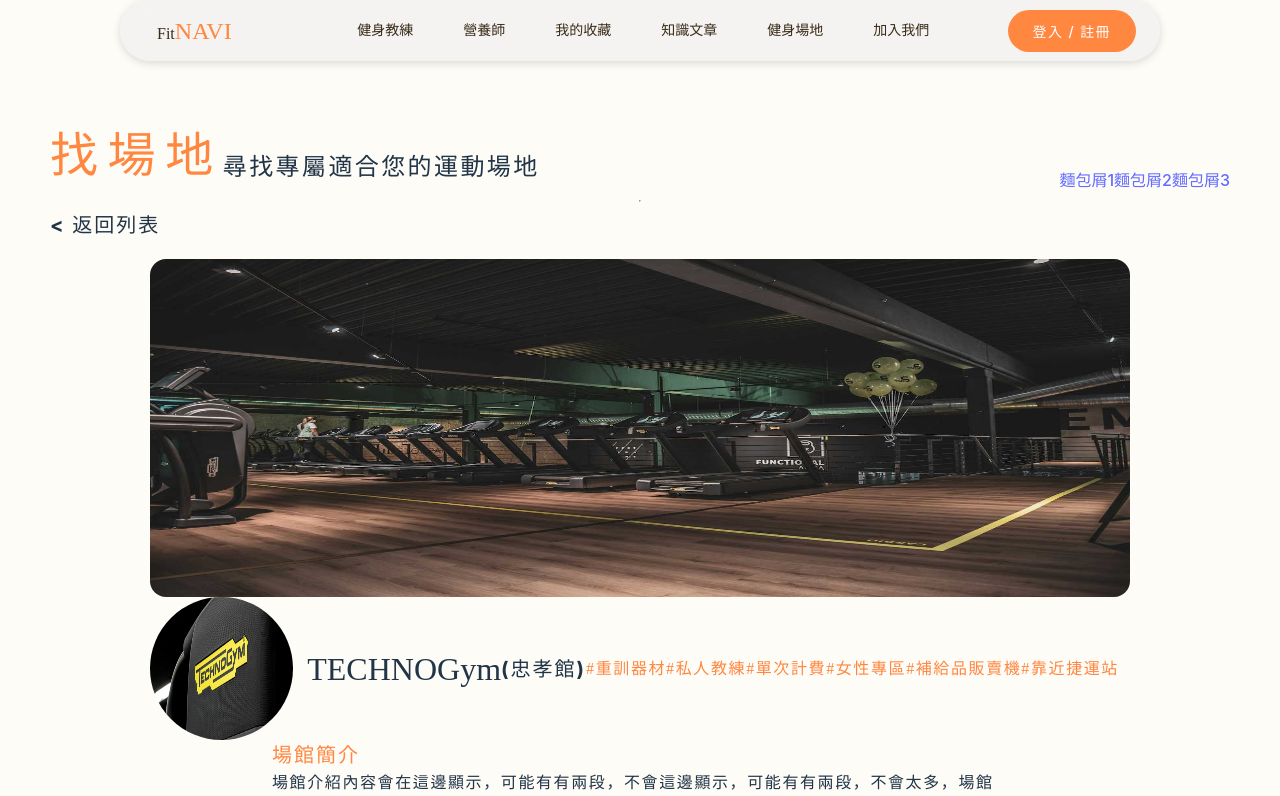
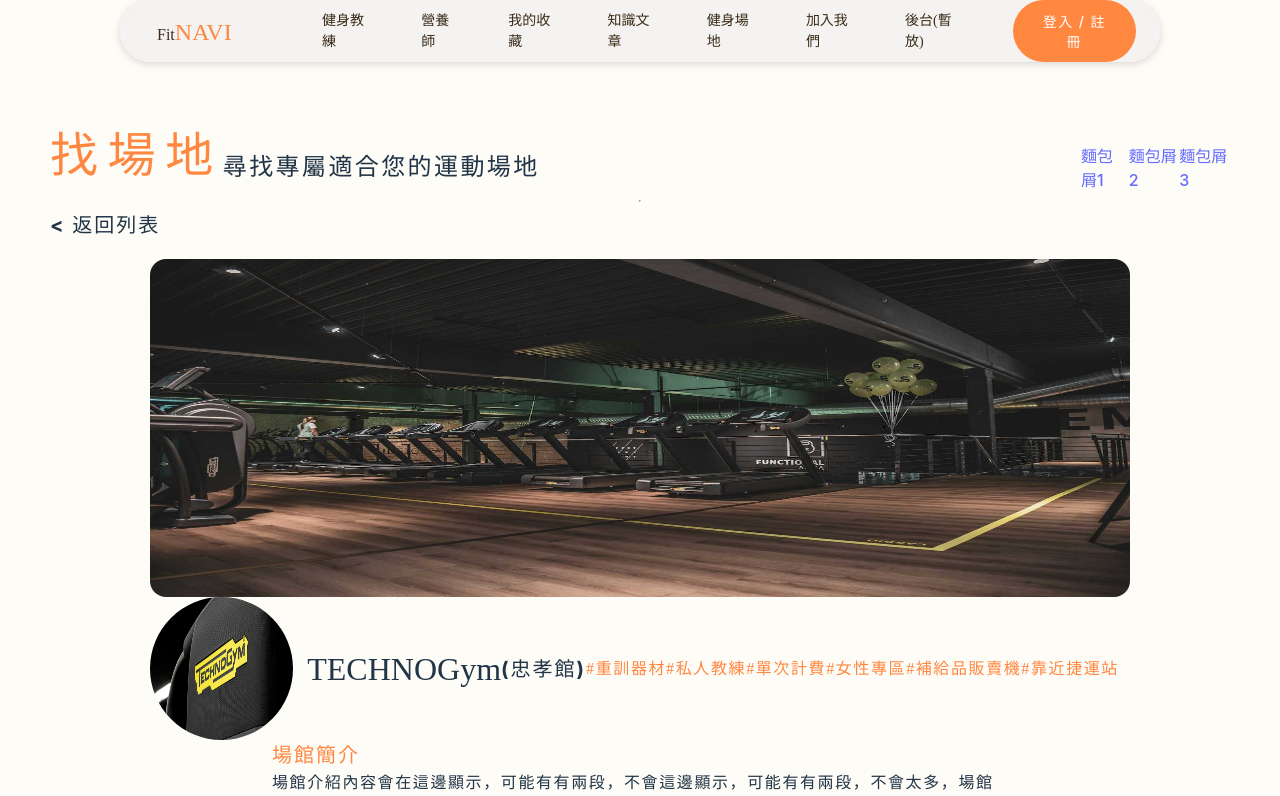
Before and after one commit to jodi0813/fitnaviTeam, a React (Vite) app: page /center in a window 1280 px wide. Shown: the top 796 px of the page. Built offline with nearby package versions, Linux system fonts and the light colour scheme.

Commit message:
新增會員管理

```diff
--- a/src/fitnavi/App01.jsx
+++ b/src/fitnavi/App01.jsx
@@ -5,6 +5,7 @@ import CenterMap from "./Center/CenterMap";
 import Article from "./Article/Article";
 import Center from "./Center/Center";
 import CoachIntro from "./CoachIntro/Coachintro";
+import MemberList from "./MemberList/MemberList";
 
 function App() {
   return (
@@ -17,6 +18,7 @@ function App() {
           <Route path="/article" element={<Article />}></Route>
           <Route path="/center" element={<Center />}></Route>
           <Route path="/coachintro" element={<CoachIntro />}></Route>
+          <Route path="/memberlist" element={<MemberList />}></Route>
         </Routes>
       </div>
     </>
--- a/src/fitnavi/Center/Center.jsx
+++ b/src/fitnavi/Center/Center.jsx
@@ -1,13 +1,31 @@
 import "./Center.scss";
 import CenterNavbar from "./CenterNavbar.jsx";
-import CenterTitle from "./CenterTitle.jsx";
+
 
 function Center() {
   return (
     <>
       <div id="centerMain">
         <header className="centerTitle">
-        <CenterTitle />
+        <div className="centerTitleHead">
+        <div className="centerHead">
+          <h2>找場地</h2>
+          <h3>尋找專屬適合您的運動場地</h3>
+        </div>
+        <nav>
+          <ol className="breadcrumb">
+            <li>
+              <a href="#">麵包屑1</a>
+            </li>
+            <li>
+              <a href="#">麵包屑2</a>
+            </li>
+            <li>
+              <a href="#">麵包屑3</a>
+            </li>
+          </ol>
+        </nav>
+      </div>
           <hr />
           <h5 className="return">&lt; 返回列表</h5>
         </header>
--- a/src/fitnavi/Center/CenterMap.scss
+++ b/src/fitnavi/Center/CenterMap.scss
@@ -1,5 +1,40 @@
 @use "../reset.scss";
+.centerTitleHead {
+    display: flex;
+    justify-content: space-between;
+    align-items: flex-end;
+    width: 100%;
 
+    .centerHead {
+      display: flex;
+      align-items: flex-end;
+
+      h2 {
+        font-family: "Mantou Sans";
+        font-size: 48px;
+        font-style: normal;
+        font-weight: 400;
+        line-height: 150%;
+        letter-spacing: 9.6px;
+        color: #ff8740;
+      }
+
+      h3 {
+        font-family: "Mantou Sans";
+        font-size: 24px;
+        font-style: normal;
+        font-weight: 400;
+        line-height: 50px;
+        letter-spacing: 2.4px;
+      }
+    }
+
+    nav {
+      .breadcrumb {
+        display: flex;
+      }
+    }
+  }
 .centerHead {
     display: flex;
     align-items: flex-end;
--- a/src/fitnavi/Center/CenterTitle.jsx
+++ /dev/null
@@ -1,27 +0,0 @@
-import "./CenterTitle.scss";
-function CenterTitle() {
-  return (
-    <>
-      <div className="centerTitleHead">
-        <div className="centerHead">
-          <h2>找場地</h2>
-          <h3>尋找專屬適合您的運動場地</h3>
-        </div>
-        <nav>
-          <ol className="breadcrumb">
-            <li>
-              <a href="#">麵包屑1</a>
-            </li>
-            <li>
-              <a href="#">麵包屑2</a>
-            </li>
-            <li>
-              <a href="#">麵包屑3</a>
-            </li>
-          </ol>
-        </nav>
-      </div>
-    </>
-  );
-}
-export default CenterTitle;
--- a/src/fitnavi/Center/CenterTitle.scss
+++ /dev/null
@@ -1,37 +0,0 @@
-@use "../reset.scss";
-.centerTitleHead {
-    display: flex;
-    justify-content: space-between;
-    align-items: flex-end;
-    width: 100%;
-
-    .centerHead {
-      display: flex;
-      align-items: flex-end;
-
-      h2 {
-        font-family: "Mantou Sans";
-        font-size: 48px;
-        font-style: normal;
-        font-weight: 400;
-        line-height: 150%;
-        letter-spacing: 9.6px;
-        color: #ff8740;
-      }
-
-      h3 {
-        font-family: "Mantou Sans";
-        font-size: 24px;
-        font-style: normal;
-        font-weight: 400;
-        line-height: 50px;
-        letter-spacing: 2.4px;
-      }
-    }
-
-    nav {
-      .breadcrumb {
-        display: flex;
-      }
-    }
-  }
--- /dev/null
+++ b/src/fitnavi/MemberList/MemberList.jsx
@@ -0,0 +1,43 @@
+import UserOrder from "./UserOrder";
+import "./MemberList.scss";
+
+function MemberList() {
+    return (
+        <>
+            <div className="centerHead">
+                <h2>會員管理</h2>
+                <h3>在這裡管理您的課程及文章</h3>
+            </div>
+            <hr />
+            {/* 左側選單 */}
+            <div className="memberBotton">
+                {/* 一般用戶 */}
+                <div className="personalStudentList">
+                    <button>個人資訊</button>
+                    <button>我的頁面</button>
+                    <p>我是<br />一般用戶</p>
+                    <img src="" alt="" />
+                </div>
+                {/* 教練/營養師 */}
+                <div >
+                    <button>學員訂單</button>
+                    <button>課程管理</button>
+                    <button>文章管理</button>
+                    <p>我是<br />教練/營養師</p>
+                    <img src="" alt="" />
+                </div>
+            </div>
+            {/* 一般用戶 */}
+            {/* 個人資訊 */}
+
+
+            {/* 訂單管理 */}
+            <UserOrder />
+
+
+
+
+
+        </>
+    )
+} export default MemberList;
--- /dev/null
+++ b/src/fitnavi/MemberList/MemberList.scss
@@ -0,0 +1,11 @@
+.centerHead{
+width: 100%;
+}
+.memberBotton {
+    display: flex;
+    flex-direction: column;
+    .personalStudentList{
+        display: flex;
+    flex-direction: column;
+    }
+}
--- /dev/null
+++ b/src/fitnavi/MemberList/UserOrder.jsx
@@ -0,0 +1,6 @@
+function UserOrder() {
+    return(
+        <>
+        </>
+    )
+}export default UserOrder;
--- a/src/fitnavi/Navbar/Navbar.jsx
+++ b/src/fitnavi/Navbar/Navbar.jsx
@@ -31,6 +31,9 @@ function Navbar() {
               <li>
                 <Link>加入我們</Link>
               </li>
+              <li>
+                <Link to="/memberlist">後台(暫放)</Link>
+              </li>
             </ul>
             <button type="button" className="login">
               登入 / 註冊
--- a/src/fitnavi/reset.scss
+++ b/src/fitnavi/reset.scss
@@ -123,9 +123,9 @@ a {
   color: #444;
   text-decoration: none;
 }
-.wrap {
-  display: flex;
-  align-items: center;
-  flex-direction: column;
-  max-width: 100vw;
-}
+// .wrap {
+//   display: flex;
+//   align-items: center;
+//   flex-direction: column;
+//   max-width: 100vw;
+// }
```
